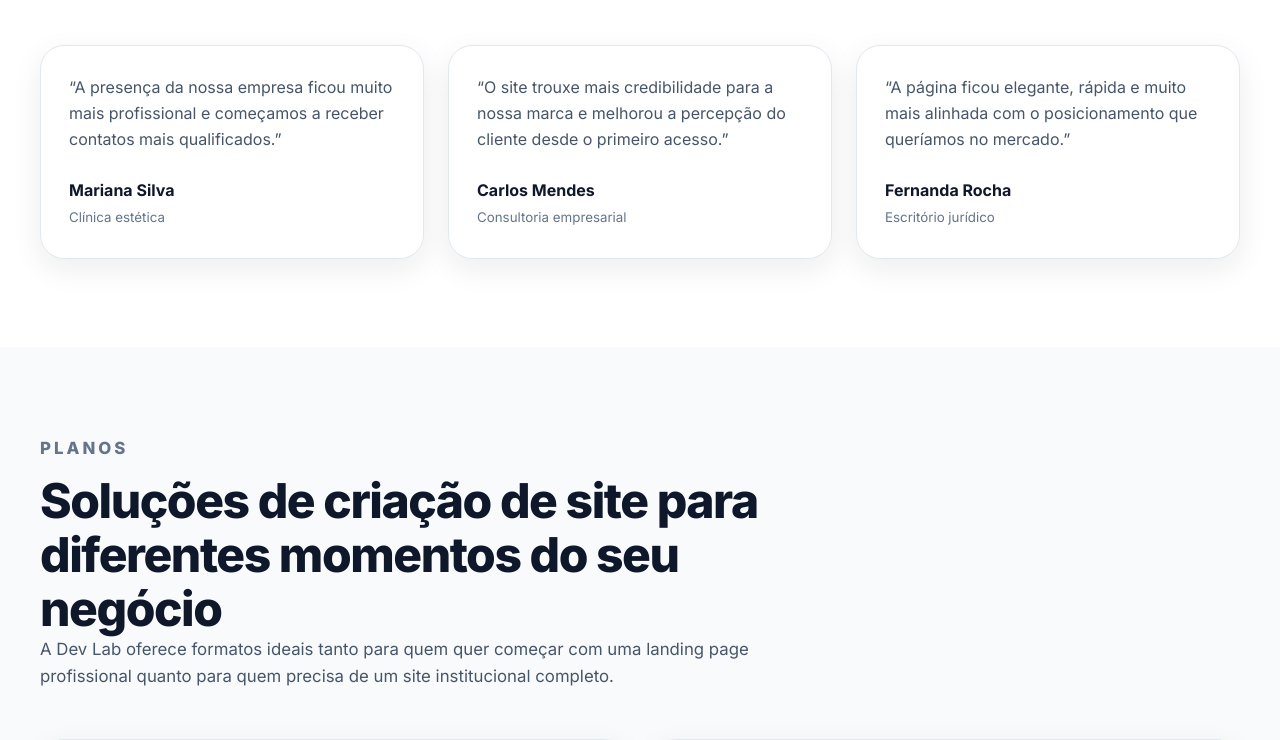
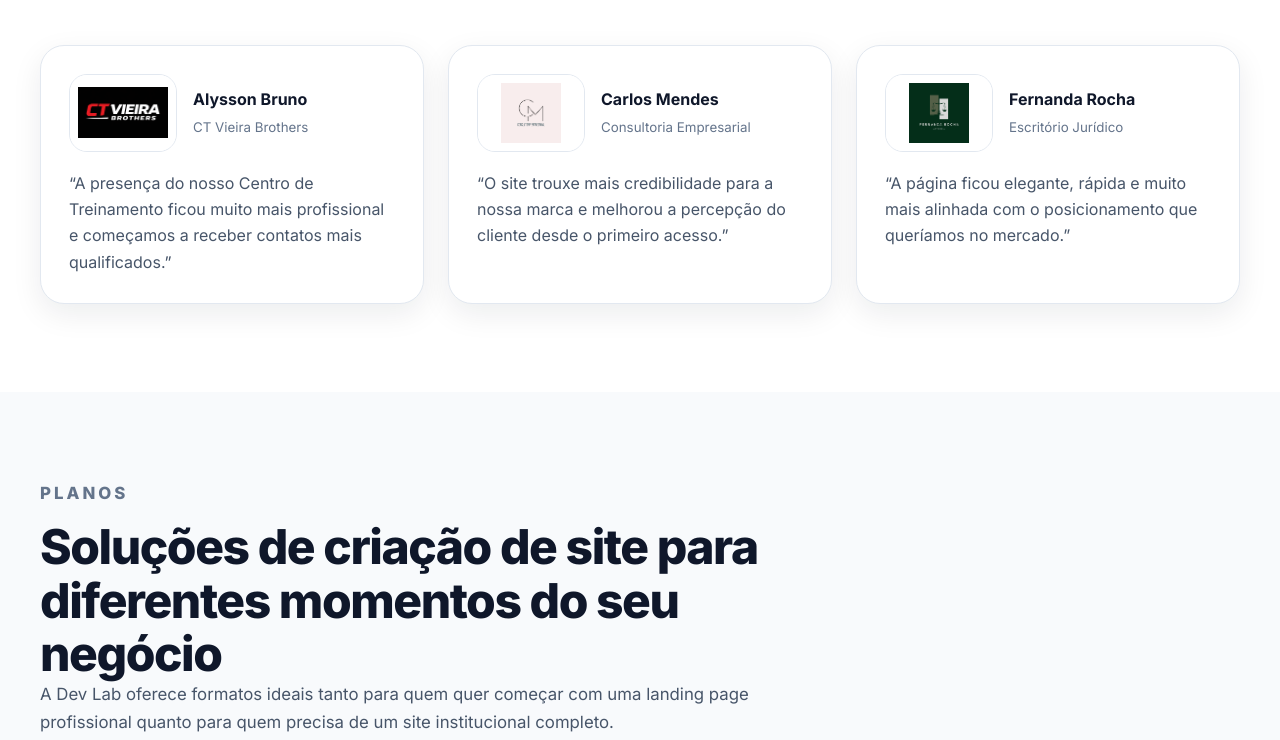
Before and after one commit to aristoteles-aguiar-aadev/site-dev-lab, a plain HTML site: page index.html in a window 1280 px wide. Shown: the part 3320-4060 px from the top of the page. Drawn offline with Linux system fonts and the light colour scheme.

Commit message:
site-devlab-depoimentos

```diff
--- a/css/style.css
+++ b/css/style.css
@@ -468,6 +468,62 @@ nav a:hover {
 .testimonial-card small {
   color: #64748b;
 }
+.testimonial-link {
+  display: flex;
+  flex-direction: column;
+  gap: 18px;
+  color: inherit;
+  text-decoration: none;
+  height: 100%;
+}
+
+.testimonial-client {
+  display: flex;
+  align-items: center;
+  gap: 16px;
+}
+
+.testimonial-logo-wrap {
+  width: 108px;
+  height: 78px;
+  border-radius: 18px;
+  overflow: hidden;
+  border: 1px solid var(--border);
+  background: #fff;
+  flex-shrink: 0;
+  display: flex;
+  align-items: center;
+  justify-content: center;
+}
+
+.testimonial-logo {
+  width: 100%;
+  height: 100%;
+  object-fit: contain;
+  display: block;
+  padding: 8px;
+  background: #fff;
+}
+
+.testimonial-client-info strong {
+  display: block;
+  margin: 0;
+}
+
+.testimonial-client-info small {
+  color: #64748b;
+}
+
+.testimonial-card {
+  transition:
+    transform 0.2s ease,
+    box-shadow 0.2s ease;
+}
+
+.testimonial-card:hover {
+  transform: translateY(-4px);
+  box-shadow: 0 16px 40px rgba(15, 23, 42, 0.12);
+}
 
 .plans-section {
   background: var(--bg-soft);
--- a/index.html
+++ b/index.html
@@ -299,6 +299,7 @@
                         <p class="eyebrow">Depoimentos</p>
                         <h2>Empresas valorizam sites claros, rápidos e estratégicos</h2>
                     </div>
+
                     <p class="section-side-text">
                         Um bom site reduz fricção, transmite confiança e ajuda o visitante a entender o valor da sua
                         empresa mais rapidamente.
@@ -307,27 +308,73 @@
 
                 <div class="testimonials-grid">
                     <article class="testimonial-card">
-                        <p>“A presença da nossa empresa ficou muito mais profissional e começamos a receber contatos
-                            mais qualificados.”</p>
-                        <strong>Mariana Silva</strong>
-                        <small>Clínica estética</small>
+                        <a href="https://ctvieirabrothers.vercel.app" target="_blank" rel="noopener noreferrer"
+                            class="testimonial-link">
+                            <div class="testimonial-client">
+                                <div class="testimonial-logo-wrap">
+                                    <img src="./assets/img/empresa/logo_ct_vieira.png" alt="Logo CT Vieira Brothers"
+                                        class="testimonial-logo" />
+                                </div>
+
+                                <div class="testimonial-client-info">
+                                    <strong>Alysson Bruno</strong>
+                                    <small>CT Vieira Brothers</small>
+                                </div>
+                            </div>
+
+                            <p>
+                                “A presença do nosso Centro de Treinamento ficou muito mais profissional e começamos a
+                                receber contatos mais qualificados.”
+                            </p>
+                        </a>
                     </article>
+
                     <article class="testimonial-card">
-                        <p>“O site trouxe mais credibilidade para a nossa marca e melhorou a percepção do cliente desde
-                            o primeiro acesso.”</p>
-                        <strong>Carlos Mendes</strong>
-                        <small>Consultoria empresarial</small>
+                        <a href="https://site-do-cliente-2.com.br" target="_blank" rel="noopener noreferrer"
+                            class="testimonial-link">
+                            <div class="testimonial-client">
+                                <div class="testimonial-logo-wrap">
+                                    <img src="./assets/img/empresa/logo_carlos_mendes_ce.png"
+                                        alt="Logo Consultoria Empresarial" class="testimonial-logo" />
+                                </div>
+
+                                <div class="testimonial-client-info">
+                                    <strong>Carlos Mendes</strong>
+                                    <small>Consultoria Empresarial</small>
+                                </div>
+                            </div>
+
+                            <p>
+                                “O site trouxe mais credibilidade para a nossa marca e melhorou a percepção do cliente
+                                desde o primeiro acesso.”
+                            </p>
+                        </a>
                     </article>
+
                     <article class="testimonial-card">
-                        <p>“A página ficou elegante, rápida e muito mais alinhada com o posicionamento que queríamos no
-                            mercado.”</p>
-                        <strong>Fernanda Rocha</strong>
-                        <small>Escritório jurídico</small>
+                        <a href="https://site-do-cliente-3.com.br" target="_blank" rel="noopener noreferrer"
+                            class="testimonial-link">
+                            <div class="testimonial-client">
+                                <div class="testimonial-logo-wrap">
+                                    <img src="./assets/img/empresa/logo_fernanda_rocha_adv.png"
+                                        alt="Logo Escritório Jurídico" class="testimonial-logo" />
+                                </div>
+
+                                <div class="testimonial-client-info">
+                                    <strong>Fernanda Rocha</strong>
+                                    <small>Escritório Jurídico</small>
+                                </div>
+                            </div>
+
+                            <p>
+                                “A página ficou elegante, rápida e muito mais alinhada com o posicionamento que
+                                queríamos no mercado.”
+                            </p>
+                        </a>
                     </article>
                 </div>
             </div>
         </section>
-
         <section class="section plans-section" id="planos">
             <div class="container">
                 <div class="section-title">
```
Also changed, not shown: assets/img/empresa/logo_carlos_mendes_ce.png (added), assets/img/empresa/logo_ct_vieira.png (added), assets/img/empresa/logo_ct_vieira_bg_rdm.png (added), assets/img/empresa/logo_fernanda_rocha_adv.png (added).
